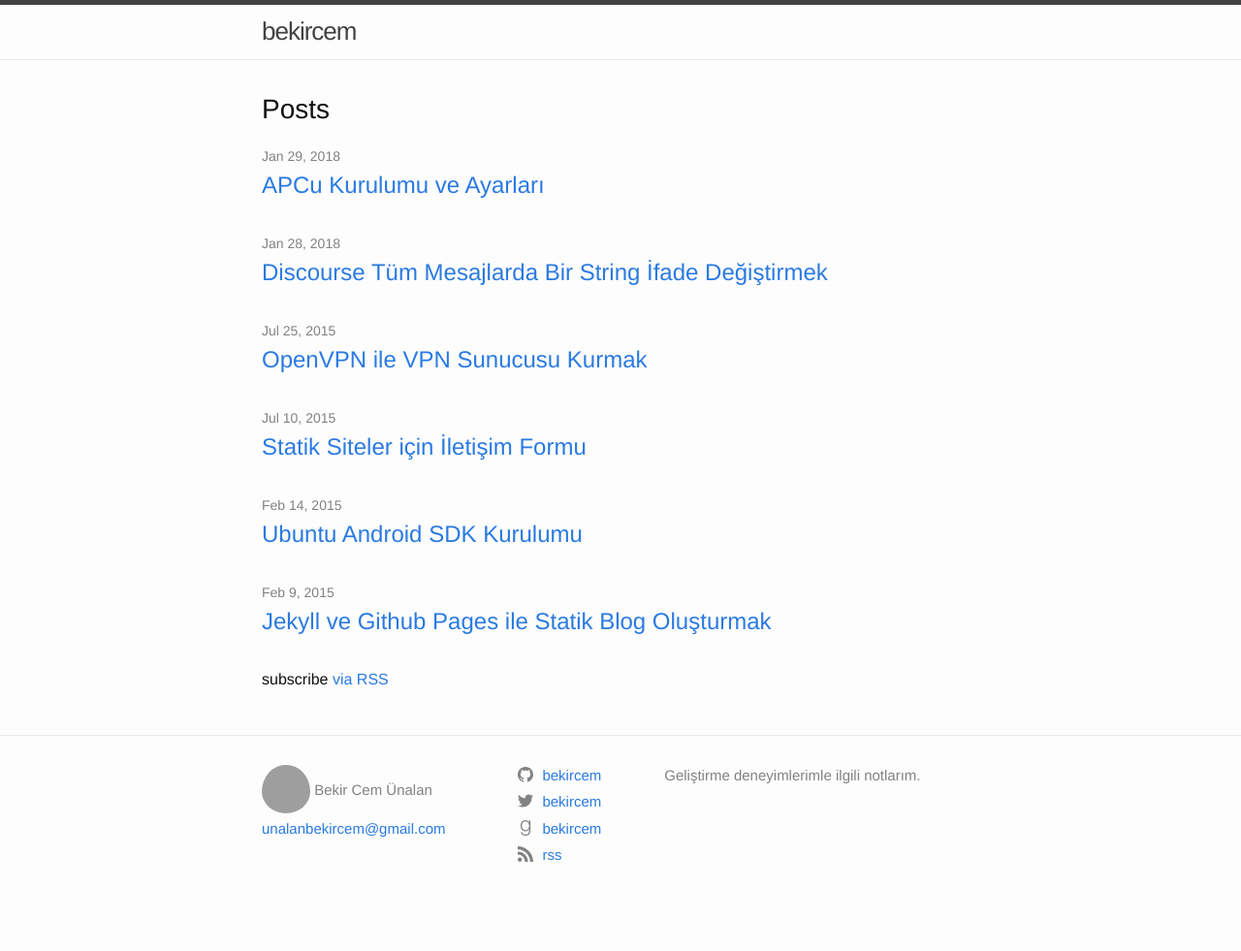
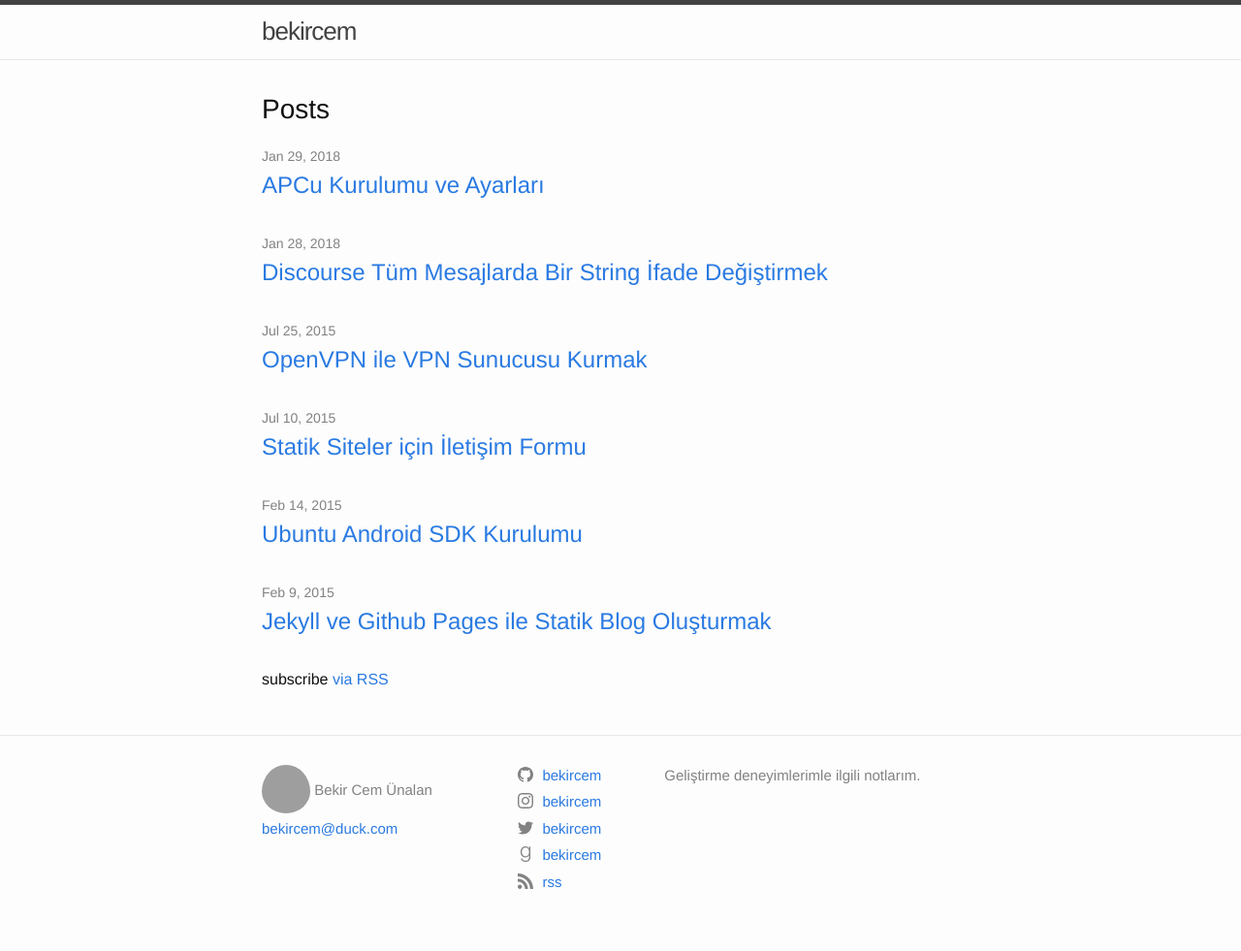
Before and after one commit to bekircem/bekircem.github.io, a Jekyll site: the page built from index.md, in a window 1280 px wide. Shown: the whole page at 97% size. Built offline with Jekyll 4.4.1, drawn with Linux system fonts in a browser that asks for light colours; before the commit the page ends 954 px from its top, so only the background shows below that; grey boxes are pictures that could not be loaded.

Commit message:
Update _config.yml
update email address

```diff
--- a/_config.yml
+++ b/_config.yml
@@ -1,6 +1,6 @@
 title: bekircem
 author: Bekir Cem Ünalan
-email: unalanbekircem@gmail.com
+email: bekircem@duck.com
 site.url: https://bekircem.github.io
 description: > # this means to ignore newlines until "baseurl:"
  Geliştirme deneyimlerimle ilgili notlarım.
@@ -13,7 +13,7 @@ rss: rss
 #dribbble_username: jekyll
 #facebook_username: jekyll
 #flickr_username: jekyll
-#instagram_username: jekyll
+instagram_username: bekircem
 #linkedin_username: jekyll
 #pinterest_username: jekyll
 #youtube_username: jekyll
```
